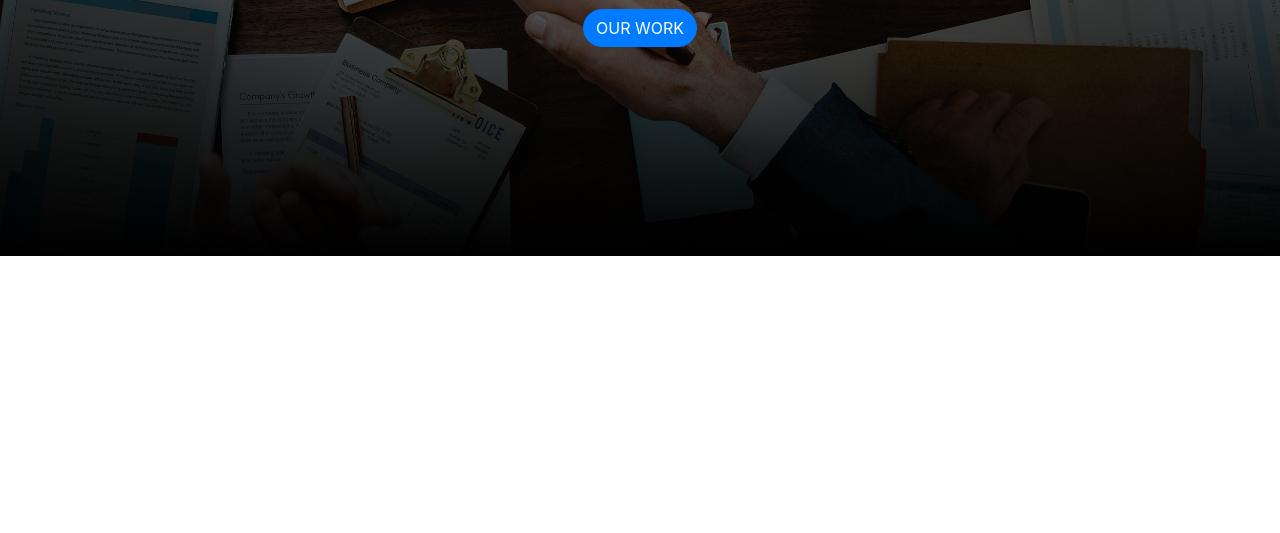
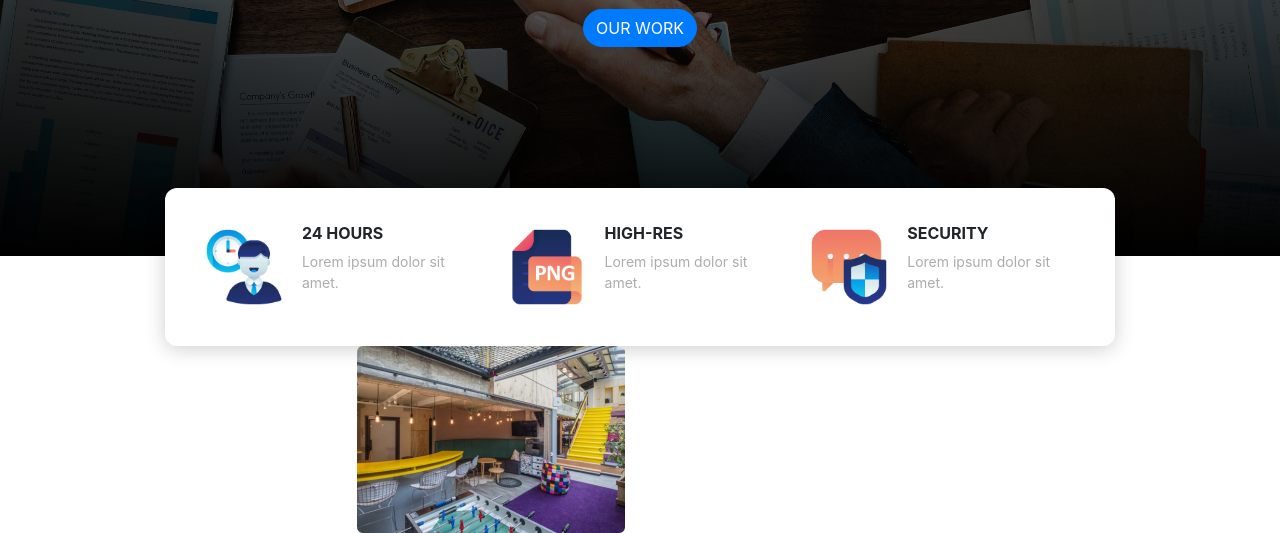
Before and after one commit to mikhlasnr/abinawa-landing-page, a plain HTML site: page index.html in a window 1280 px wide. Shown: the part 383-916 px from the top of the page. Before the commit the page ends 800 px from the top, so only its background shows below. Drawn offline with nearby package versions, Linux system fonts and the light colour scheme; a web font is replaced by a local one.

Commit message:
membuat workingspace section merapihkan file css

```diff
--- a/index.html
+++ b/index.html
@@ -15,7 +15,8 @@
 
   <!-- My CSS -->
   <link rel="stylesheet" href="items/style/main.css">
-
+  <link rel="stylesheet" href="items/style/style.css">
+  <link rel="stylesheet" href="items/style/version.css">
 
   <title>Abinawa</title>
 </head>
@@ -52,7 +53,68 @@
   </div>
   <!-- End Jumbotron -->
 
-  <!--  -->
+  <section id="content">
+    <!-- Container -->
+    <div class="container">
+      <!-- Info panel -->
+      <div class="row justify-content-center">
+        <!-- Box info panel -->
+        <div class="col-10 info-panel">
+          <div class="row">
+            <!-- info panel content -->
+            <div class="col-lg">
+              <div class="row">
+                <div class="col-4 pr-0">
+                  <img src="items/img/employee.png" alt="">
+                </div>
+                <div class="col">
+                  <h4>24 HOURS</h4>
+                  <p>Lorem ipsum dolor sit amet.</p>
+                </div>
+              </div>
+            </div>
+
+            <div class="col-lg ipContent">
+              <div class="row">
+                <div class="col-4 pr-0">
+                  <img src="items/img/hires.png" alt="">
+                </div>
+                <div class="col">
+                  <h4>HIGH-RES</h4>
+                  <p>Lorem ipsum dolor sit amet.</p>
+                </div>
+              </div>
+            </div>
+
+            <div class="col-lg">
+              <div class="row">
+                <div class="col-4 pr-0">
+                  <img src="items/img/security.png" alt="">
+                </div>
+                <div class="col">
+                  <h4>SECURITY</h4>
+                  <p>Lorem ipsum dolor sit amet.</p>
+                </div>
+              </div>
+            </div>
+            <!-- End info panel content -->
+          </div>
+          <!-- EndBox info panel -->
+        </div>
+        <!-- End Info panel -->
+
+        <!-- Working Space -->
+        <div class="row workingspace">
+          <div class="col">
+            <img src="items/img/workingspace.png" alt="" class="img-fluid">
+          </div>
+          <div class="col"></div>
+
+        </div>
+        <!-- End Working Space -->
+      </div>
+      <!-- End Container -->
+  </section>
 
 
 
--- a/items/style/main.css
+++ b/items/style/main.css
@@ -1,91 +1,14 @@
-/* Navbar */
-.navbar {
-    position: relative;
-    z-index: 1;
-}
-.navbar-brand {
-    font-family: Viga;
-    font-size: 32px;
-}
-
-
-/* jumbotron */
-.jumbotron {
-    background-image: url(../img/jumbotron-bg.jpg);
-    background-size: cover;
-    height: 540px;
-    text-align: center;
-    position: relative;
-}
-
-.jumbotron::after {
-    content: '';
-    display: block;
-    position: absolute;
-    bottom: 0;
-    width: 100%;
-    height: 100%;
-    background-image: linear-gradient(to top, rgba(0,0,0,1), rgba(0,0,0,0));
-}
-
-.jumbotron .container {
-    position: relative;
-    z-index: 1;
-}
-
-.jumbotron .display-4 {
-    color: #ffffff;
-    margin-top: 150px;
-    text-shadow: 1px 1px 1px rgba(0, 0, 0, 0.192);
-    font-size: 40px;
-    margin-bottom: 30px;
-}
-
-.jumbotron .display-4 span {
-    font-weight: 500;
-
-}
-
 /* Utility */
 .tombol {
     text-transform: uppercase;
     border-radius: 40px;
 }
 
+h4 {
+    font-size: 16px;
+    font-weight: bold;
+}
 
-
-
-/* DESKTOP VERSION */
-@media (min-width: 992px) {
-
-    .navbar-brand,
-    .nav-link {
-        color: #ffffff !important;
-        text-shadow: 1px 1px 1px rgba(0, 0, 0, 0.192);
-    }
-
-    .nav-link {
-        text-transform: uppercase;
-        margin-right: 30px;
-    }
-
-    .nav-link:hover::after {
-        content: '';
-        display: block;
-        border-bottom: 3px solid #0B63DC;
-        width: 50%;
-        margin: auto;
-        padding-bottom: 5px;
-        margin-bottom: -8px;
-    }
-
-    .jumbotron {
-        margin-top: -75px;
-        height: 640px;
-
-    }
-
-    .jumbotron .display-4 {
-        font-size: 62px;
-    }
+p {
+    font-size: 14px;
 }
--- /dev/null
+++ b/items/style/style.css
@@ -0,0 +1,65 @@
+/* Navbar */
+.navbar {
+    position: relative;
+    z-index: 1;
+}
+
+.navbar-brand {
+    font-family: Viga;
+    font-size: 32px;
+}
+
+
+/* jumbotron */
+.jumbotron {
+    background-image: url(../img/jumbotron-bg.jpg);
+    background-size: cover;
+    height: 540px;
+    text-align: center;
+    position: relative;
+}
+
+.jumbotron::after {
+    content: '';
+    display: block;
+    position: absolute;
+    bottom: 0;
+    width: 100%;
+    height: 100%;
+    background-image: linear-gradient(to top, rgba(0, 0, 0, 1), rgba(0, 0, 0, 0));
+}
+
+.jumbotron .container {
+    position: relative;
+    z-index: 1;
+}
+
+.jumbotron .display-4 {
+    color: #ffffff;
+    margin-top: 150px;
+    text-shadow: 1px 1px 1px rgba(0, 0, 0, 0.192);
+    font-size: 40px;
+    margin-bottom: 30px;
+}
+
+.jumbotron .display-4 span {
+    font-weight: 500;
+
+}
+
+/* Info panel */
+.info-panel {
+    box-shadow: 0 3px 20px rgba(0, 0, 0, 0.192);
+    border-radius: 12px;
+    padding: 36px;
+    margin-top: -100px;
+    background-color: #ffffff;
+}
+
+.info-panel img {
+    width: 100%;
+}
+
+.info-panel p {
+    color: #acacac;
+}
--- /dev/null
+++ b/items/style/version.css
@@ -0,0 +1,43 @@
+/* DESKTOP VERSION */
+@media (min-width: 992px) {
+
+    .navbar-brand,
+    .nav-link {
+        color: #ffffff !important;
+        text-shadow: 1px 1px 1px rgba(0, 0, 0, 0.192);
+    }
+
+    .nav-link {
+        text-transform: uppercase;
+        margin-right: 30px;
+    }
+
+    .nav-link:hover::after {
+        content: '';
+        display: block;
+        border-bottom: 3px solid #0B63DC;
+        width: 50%;
+        margin: auto;
+        padding-bottom: 5px;
+        margin-bottom: -8px;
+    }
+
+    .jumbotron {
+        margin-top: -75px;
+        height: 640px;
+    }
+
+    .jumbotron .display-4 {
+        font-size: 62px;
+    }
+}
+
+
+/* MOBILE VERSION */
+@media (max-width: 992px) {
+
+    .ipContent {
+        margin-top: 25px !important;
+        margin-bottom: 25px !important;
+    }
+}
```
